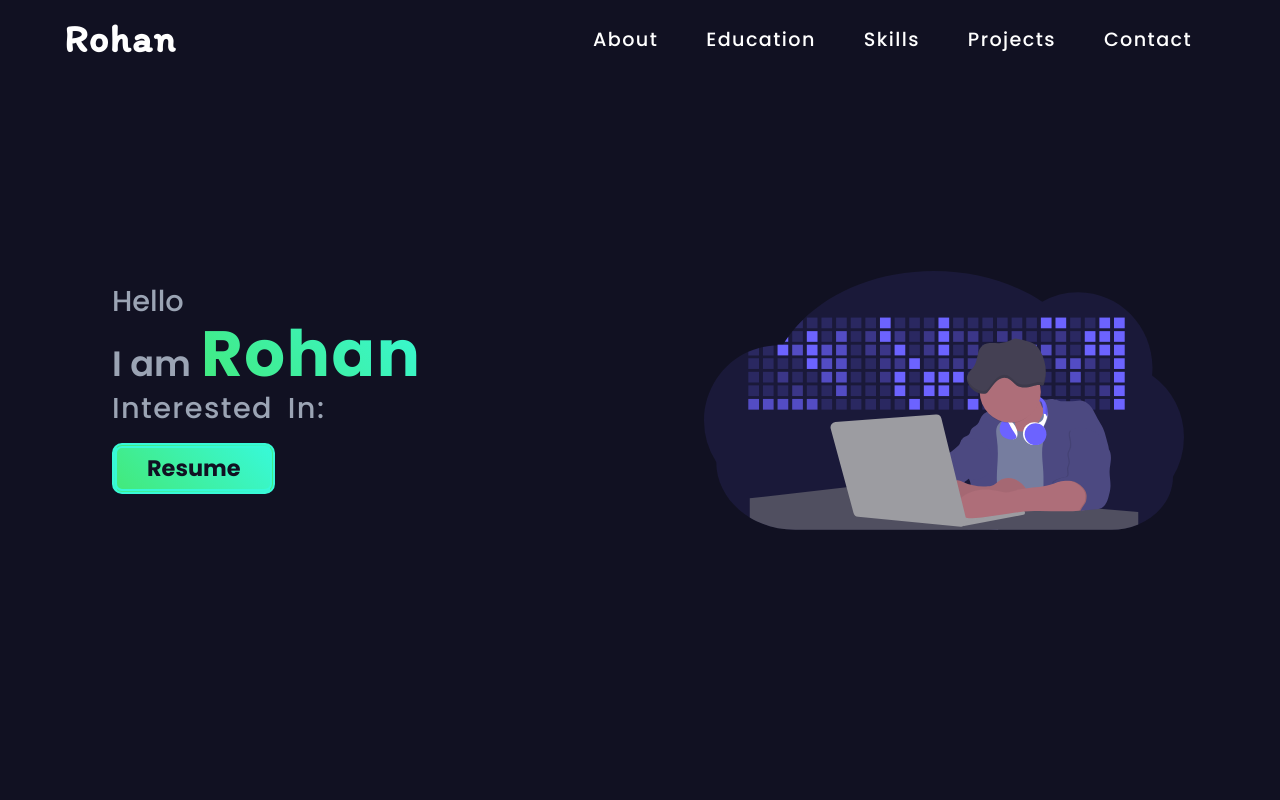
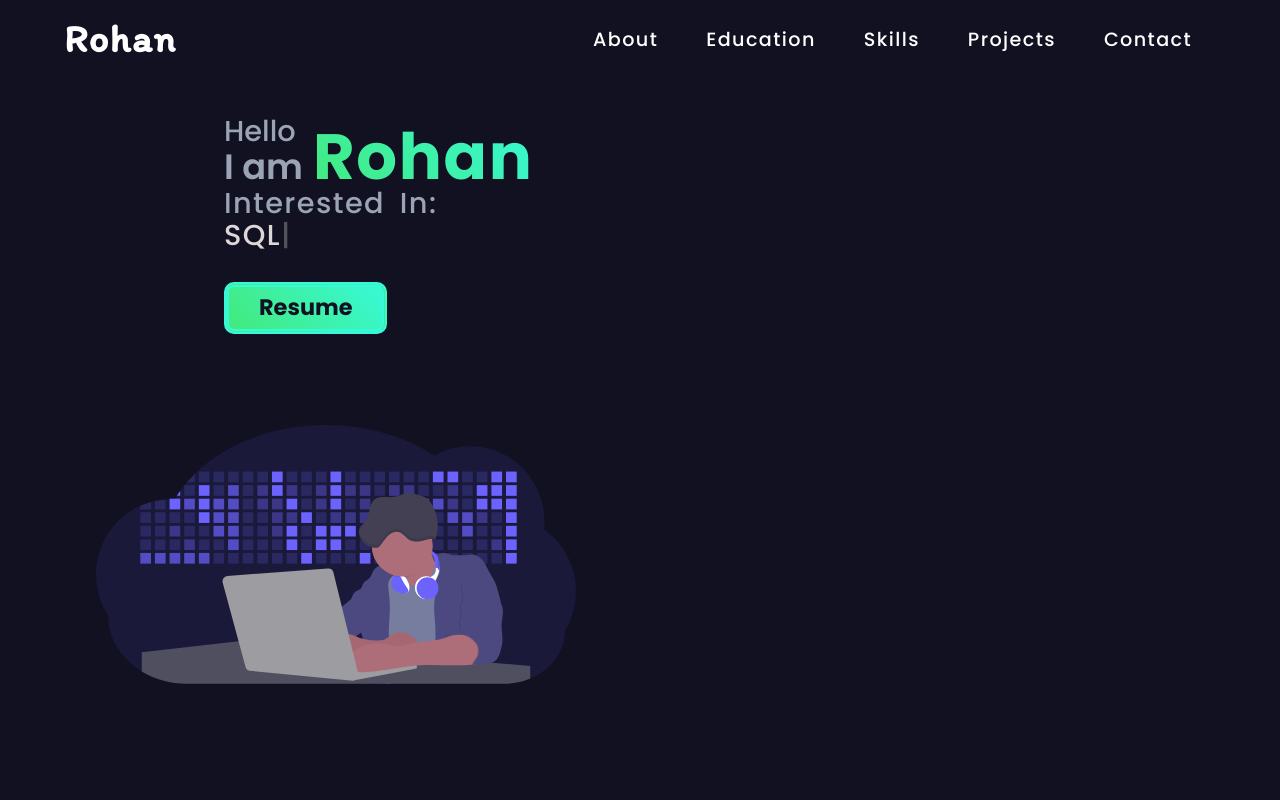
Before and after one commit to raptogit/portfolio, a plain HTML site: page index.html in a window 1280 px wide. Shown: the top 800 px of the page. Drawn offline with nearby package versions, Linux system fonts and the light colour scheme.

Commit message:
second trim

```diff
--- a/css/banner.css
+++ b/css/banner.css
@@ -18,7 +18,7 @@ section.banner {
 }
 
 section.banner .developer-bio {
-    margin: auto 3rem;
+    margin: auto 10rem;
 }
 
 section.banner .developer-bio p {
@@ -26,6 +26,14 @@ section.banner .developer-bio p {
     font-size: 1.8rem;
     font-weight: 500;
     color: var(--lightgrey);
+    line-height: 0;
+}
+
+section.banner .developer-bio span {
+    margin: 15px auto;
+    font-size: 1.8rem;
+    font-weight: 500;
+    color: rgb(223, 215, 215);
     line-height: 0;
 }
 
--- a/index.html
+++ b/index.html
@@ -5,7 +5,7 @@
         <meta name="viewport" content="width=device-width, initial-scale=1.0" />
 
         <title>Rohan's Portfolio</title>
-        <link rel="shortcut icon" type="image/png" href="./assets/favicon.png"/>
+        <link rel="shortcut icon" type="image/png" href="./assets/favicon_1.png"/>
 
         <link rel="stylesheet" href="https://cdnjs.cloudflare.com/ajax/libs/font-awesome/4.7.0/css/font-awesome.css" />
         <link rel="stylesheet" href="https://cdn.jsdelivr.net/npm/bootstrap@4.6.0/dist/css/bootstrap.min.css" />
@@ -26,6 +26,7 @@
         <script defer src="https://unpkg.com/aos@2.3.1/dist/aos.js"></script>
         <script defer src="./js/index.js"></script>
         <script defer src="./js/iconsHover.js"></script>
+        <script src="https://cdnjs.cloudflare.com/ajax/libs/typed.js/2.0.12/typed.min.js"></script>
         <!-- <script defer src="./js/scrollAnimations.js"></script> -->
 </head>
 
@@ -79,9 +80,21 @@
         <section class="banner">
             <div class="developer-bio">
                 <p>Hello</p>
-                <h2>I am<span>Rohan</span></h2>
-                <h3><p><br>Interested in: <br><span class="typed" data-typed-items="Data Science, Data Analytics, Business Intelligence, Product Management"></span></p></h3>
-                <a href="rohan.pdf" class="btn">Resume</a>
+    <h2>I am<span>Rohan</span></h2>
+    <h3>
+      <p><br>Interested in: <br></p> <span id="typed-text"> <br></span>
+    </h3>
+    <a href="rohan.pdf" class="btn">Resume</a>
+
+    <script>
+      document.addEventListener("DOMContentLoaded", function() {
+        var typed = new Typed('#typed-text', {
+          strings: ["Data Engineering", "Data Integration", "AWS", "Python","SQL","Database Modelling"],
+          typeSpeed: 100,
+          loop: true
+        });
+      });
+    </script>
             </div>
             <div class="developer-img">
                 <img src="./assets/images/developer.svg" class="img-fluid" />
```
Also changed, not shown: assets/favicon.svg (added), assets/favicon_1.png (added), assets/icons/skills/ai.svg (added), assets/icons/skills/airflow.svg (added), assets/icons/skills/docker.svg (added), assets/icons/skills/etl.svg (added), assets/icons/skills/fastapi.svg (added), assets/icons/skills/github.svg (added), assets/icons/skills/pyspark.svg (added), assets/icons/skills/terraform.svg (added).
